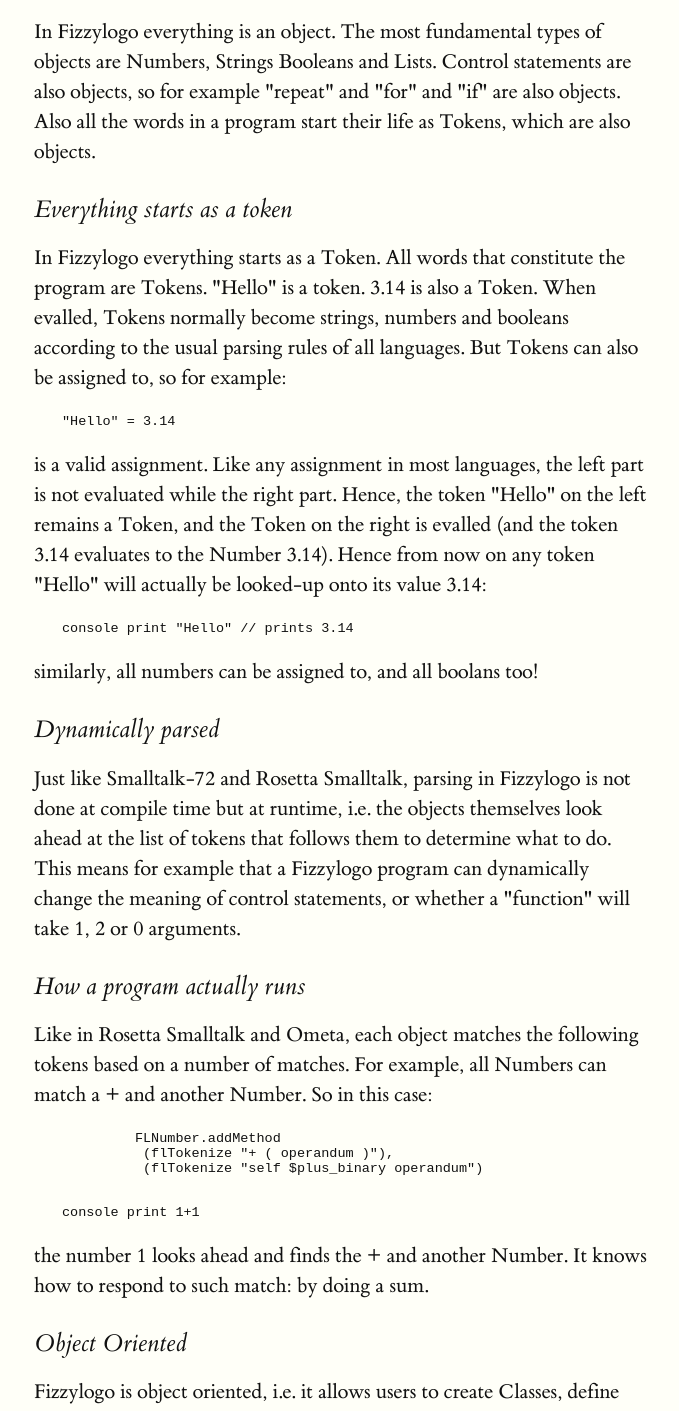
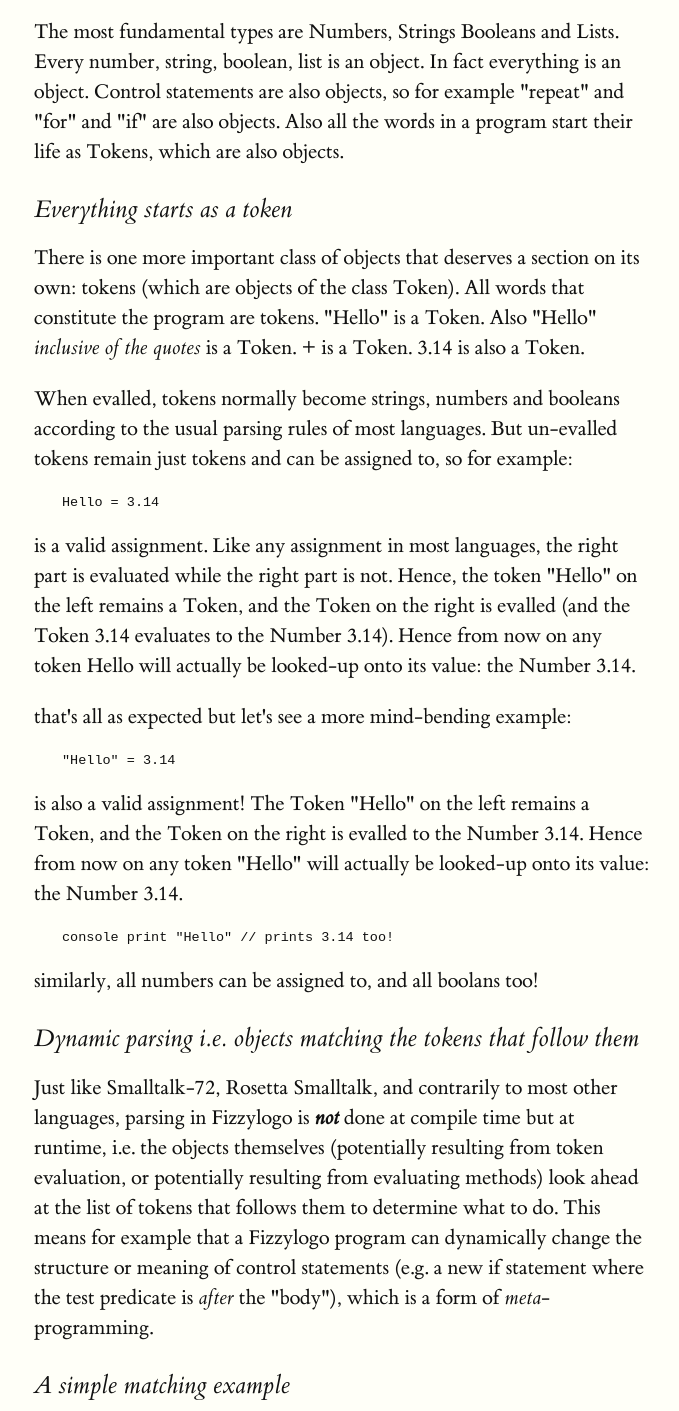
Before and after one commit to davidedc/Fizzylogo, a plain HTML site: page website/index.html in a window 1280 px wide. Shown: the part 557-1968 px from the top of the page, without its empty margins (126-805 px from the left). Drawn offline with Linux system fonts and the light colour scheme.

Commit message:
more work on the webpage contents

```diff
--- a/website/index.html
+++ b/website/index.html
@@ -14,32 +14,66 @@
       <p class="subtitle">an object-oriented Logo</p>
 
       <section>
-        <p>Fizzylogo is a minimal, object-oriented version of Logo. It's heavily inspired by Smalltalk-72 and Rosetta Smalltalk, with further influences from Ruby.</p>
+        <p>Fizzylogo is a minimal, object-oriented version of Logo. It's heavily inspired by Smalltalk-72 and Rosetta Smalltalk, with further influences from Python, Ruby and Coffeescript.</p>
       </section>
 
       <section>
+
         <h2 id="fundamentals--text">Fundamentals</h2>
+
         <h3 id="fundamentals--sections-and-headers">Basic types</h3>
-        <p>In Fizzylogo everything is an object. The most fundamental types of objects are Numbers, Strings Booleans and Lists. Control statements are also objects, so for example "repeat" and "for" and "if" are also objects. Also all the words in a program start their life as Tokens, which are also objects.</p>
+        <p>The most fundamental types are Numbers, Strings Booleans and Lists. Every number, string, boolean, list is an object. In fact everything is an object. Control statements are also objects, so for example "repeat" and "for" and "if" are also objects. Also all the words in a program start their life as Tokens, which are also objects.</p>
+
         <h3 id="fundamentals--sections-and-headers">Everything starts as a token</h3>
-        <p>In Fizzylogo everything starts as a Token. All words that constitute the program are Tokens. "Hello" is a token. 3.14 is also a Token. When evalled, Tokens normally become strings, numbers and booleans according to the usual parsing rules of all languages. But Tokens can also be assigned to, so for example:</p>
+        <p>There is one more important class of objects that deserves a section on its own: tokens (which are objects of the class Token). All words that constitute the program are tokens. "Hello" is a Token. Also "Hello" <i>inclusive of the quotes</i> is a Token. + is a Token. 3.14 is also a Token.</p>
+
+        <p>When evalled, tokens normally become strings, numbers and booleans according to the usual parsing rules of most languages. But un-evalled tokens remain just tokens and can be assigned to, so for example:</p>
+        <pre class="code">Hello = 3.14</pre>
+        <p>is a valid assignment. Like any assignment in most languages, the right part is evaluated while the right part is not. Hence, the token "Hello" on the left remains a Token, and the Token on the right is evalled (and the Token 3.14 evaluates to the Number 3.14). Hence from now on any token Hello will actually be looked-up onto its value: the Number 3.14.</p>
+
+        <p>that's all as expected but let's see a more mind-bending example:</p>
         <pre class="code">"Hello" = 3.14</pre>
-        <p>is a valid assignment. Like any assignment in most languages, the left part is not evaluated while the right part. Hence, the token "Hello" on the left remains a Token, and the Token on the right is evalled (and the token 3.14 evaluates to the Number 3.14). Hence from now on any token "Hello" will actually be looked-up onto its value 3.14:</p>
-        <pre class="code">console print "Hello" // prints 3.14</pre>
+        <p>is also a valid assignment! The Token "Hello" on the left remains a Token, and the Token on the right is evalled to the Number 3.14. Hence from now on any token "Hello" will actually be looked-up onto its value: the Number 3.14.</p>
+        <pre class="code">console print "Hello" // prints 3.14 too!</pre>
         <p>similarly, all numbers can be assigned to, and all boolans too!</p>
-        <h3 id="fundamentals--sections-and-headers">Dynamically parsed</h3>
-        <p>Just like Smalltalk-72 and Rosetta Smalltalk, parsing in Fizzylogo is not done at compile time but at runtime, i.e. the objects themselves look ahead at the list of tokens that follows them to determine what to do. This means for example that a Fizzylogo program can dynamically change the meaning of control statements, or whether a "function" will take 1, 2 or 0 arguments. </p>
-        <h3 id="fundamentals--sections-and-headers">How a program actually runs</h3>
-        <p>Like in Rosetta Smalltalk and Ometa, each object matches the following tokens based on a number of matches. For example, all Numbers can match a + and another Number. So in this case:</p>
+
+        <h3 id="fundamentals--sections-and-headers">Dynamic parsing i.e. objects matching the tokens that follow them</h3>
+        <p>Just like Smalltalk-72, Rosetta Smalltalk, and contrarily to most other languages, parsing in Fizzylogo is <i><b>not</b></i> done at compile time but at runtime, i.e. the objects themselves (potentially resulting from token evaluation, or potentially resulting from evaluating methods) look ahead at the list of tokens that follows them to determine what to do. This means for example that a Fizzylogo program can dynamically change the structure or meaning of control statements (e.g. a new if statement where the test predicate is <i>after</i> the "body"), which is a form of <i>meta</i>-programming.</p>
+
+        <h3 id="fundamentals--sections-and-headers">A simple matching example</h3>
+        <p>Like in Rosetta Smalltalk and Ometa, each object matches the following tokens based on a list of possible "matchers" that their Class makes available. For example, all Numbers have a matcher to match a "+" followed by something else. Let's see how one would add/specify such "+" method to the Number class:</p>
 
         <pre class="code">
-         FLNumber.addMethod
-          (flTokenize "+ ( operandum )"),
-          (flTokenize "self $plus_binary operandum")
+          Number answer:
+            + (operandum)
+          by:
+            self $plus_binary_default operandum
         </pre>
 
+        <p>In the second line we have specified the matcher: items outside of parentheses are matched literally (i.e. a "+" must be found) and "(operandum)" means "evaluate whatever comes next and pass it as a parameter called operandum". In the 4th line we just specify the implementation: this same object that received the "+" (indicated here by "self") should use the system's default binary plus operation passing its argument. (This "+" definition in terms of the common default addition between Numbers is obviously given by default, but it's explicitly defined so one could replace it with another implementation).</p>
+
+        <h3 id="fundamentals--sections-and-headers">Native methods</h3>
+
+        <p>It's all very nice that "+" is defined in terms of some native "$plus_binary_default" function, but let's get right away to the bottom of how native functions are defined, so that there is no mistery left there. Native functions are defined in the "outer language", this is an example of how the Console class would implement "print" in Coffeescript:</p>
+
+        <pre class="code">
+          FLConsole.addMethod \
+            (flTokenize "print ( thingToPrint )"),
+            (context) ->
+              thingToPrint = context.tempVariablesDict[ValidIDfromString "thingToPrint"]
+              stringToPrint = thingToPrint.flToString()
+              environmentPrintout += stringToPrint
+              return thingToPrint
+        </pre>
+
+        <p>The matcher is still visible and clear: "print" must be there, and then what follows is evaluated and put into a parameter "thingToPrint". The implementation fetches the parameter from the environment and puts it into a special string that collects all the prints. It's worth pausing for a second to realise that eventually all "things" that a program does are done by some native implementation: native implementations are where the bucket stops (as far as the top level language is concerned), otherwise nothing would ever get done in the end.</p>
+
+        <h3 id="fundamentals--sections-and-headers">How a program runs: a simple example</h3>
+        <p>We've enstablished that everything is an object, that programs start as lists of tokens, and that objects match tokens to "do things". Here is an example on how this "match and run" makes programs work:</p>
         <pre class="code">console print 1+1</pre>
-        <p>the number 1 looks ahead and finds the + and another Number. It knows how to respond to such match: by doing a sum.</p>
+        <p>the program starts as a list of Tokens, the first one here is "console". The "console" token is evalled: when tokens are evalled they first look up whether there is a definition of their value in their environment. Indeed the "console" contains an object of the class "Console", which as we saw before has a matcher for "print". So the matcher matches "print" and evaluates what follows to put it in the "thingToPrint" parameter. The "what follows" here is "1+1". Again, these are tokens. The first token "1" is looked up just in case someone assigned a value to it (one could assign anything to the token "1", including any other Number!). If the token "1" has no value, then the Token evals itself to the "natural interpretation" of itself, in this case the Number 1. The Number 1 then has a matcher for "+", which evaluates what follows to be put as the "operandum" parameter. The "1" after the "+" is again still a Token, and evaluates itself to the Number "1" objext. The sum happens via the $plus_binary_default method (which is just the native implementaiton of sums) and returns the Numbe 2 object. The Number 2 object is then printed.</p>
+
+        <p>To any LISPer, this informal "match and run" description will look like the analogous to the "eval and apply" cycle ("match" roughly corresponding to "apply" and "run" corresponding to "eval")</p>
 
         <h3 id="fundamentals--sections-and-headers">Object Oriented</h3>
         <p>Fizzylogo is object oriented, i.e. it allows users to create Classes, define behaviours for such classes, and create objects from them.</p>
```
